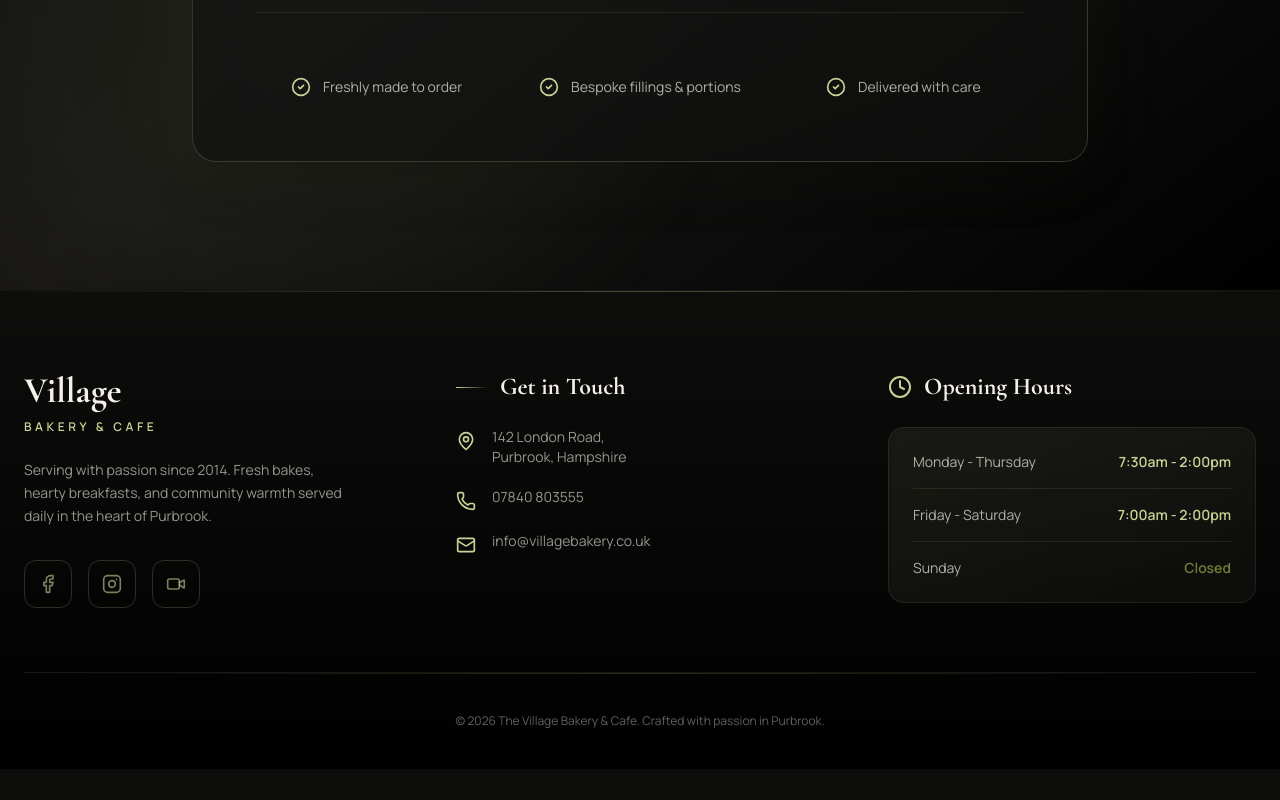
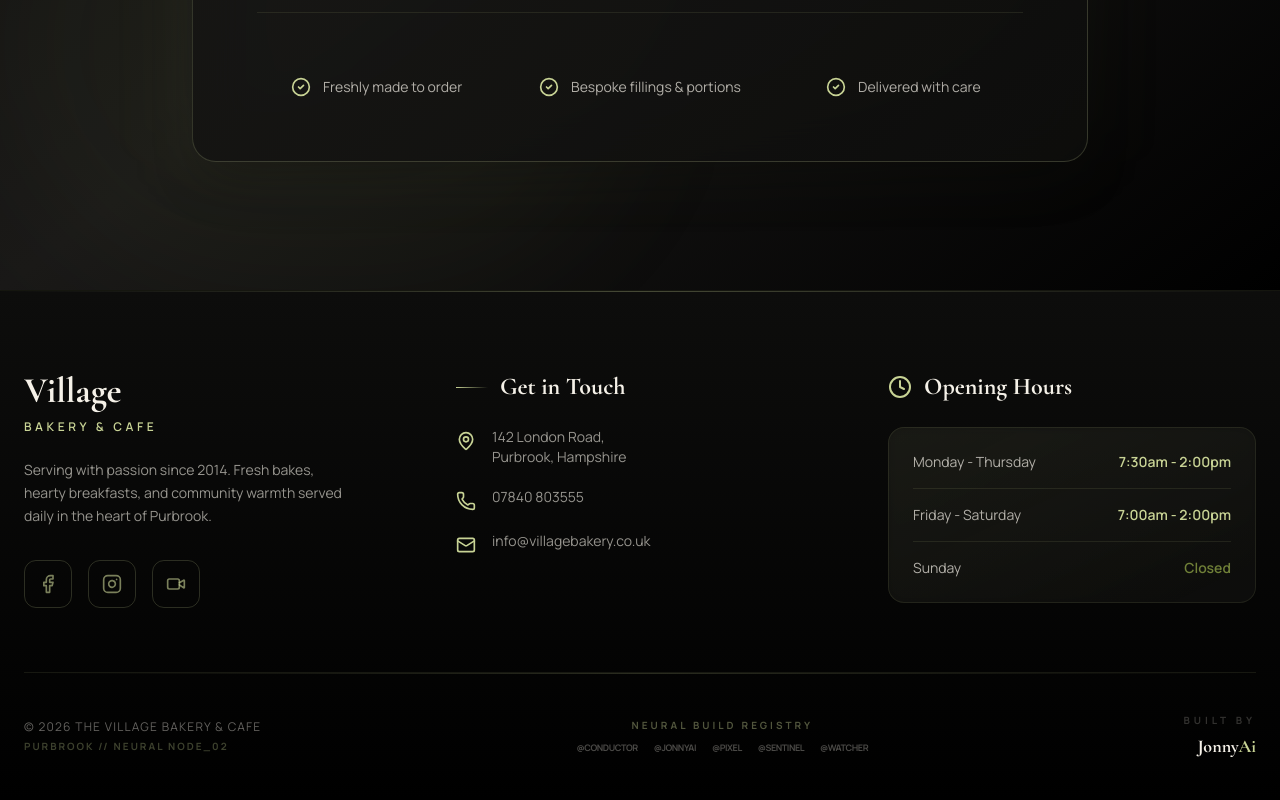
Before and after one commit to jonnyallum/villagebakeryandcafe.co.uk, a React (Vite) app in the folder source_code/: page /buffets in a window 1280 px wide. Shown: the part 2352-3152 px from the top of the page. Before the commit the page ends 3121 px from the top, so only its background shows below. Built offline with nearby package versions, Linux system fonts and the light colour scheme.

Commit message:
AgOS 3.0 // Village Bakery // Visual Fix & Attribution Footer // QVC Passed

```diff
--- a/source_code/src/components/Footer.tsx
+++ b/source_code/src/components/Footer.tsx
@@ -108,12 +108,36 @@ const Footer = () => {
                     </div>
                 </div>
 
-                {/* Copyright */}
-                <div className="relative pt-10 border-t border-gold-300/10">
+                {/* Copyright & Neural Registry */}
+                <div className="relative pt-10 border-t border-gold-300/10 flex flex-col md:flex-row justify-between items-center gap-8">
                     <div className="absolute top-0 left-0 right-0 h-px bg-gradient-to-r from-transparent via-gold-300/20 to-transparent"></div>
-                    <p className="text-center text-xs text-cream/40 font-body">
-                        &copy; {new Date().getFullYear()} The Village Bakery & Cafe. Crafted with passion in Purbrook.
-                    </p>
+
+                    <div className="flex flex-col items-center md:items-start text-center md:text-left">
+                        <p className="text-xs text-cream/40 font-body uppercase tracking-widest mb-1">
+                            &copy; {new Date().getFullYear()} The Village Bakery & Cafe
+                        </p>
+                        <p className="text-[10px] text-gold-300/30 font-black uppercase tracking-[0.2em]">
+                            Purbrook // Neural Node_02
+                        </p>
+                    </div>
+
+                    <div className="flex flex-col items-center gap-2">
+                        <span className="text-gold-300/40 text-[10px] font-black uppercase tracking-[0.3em]">Neural Build Registry</span>
+                        <div className="flex gap-4 text-[9px] font-bold text-cream/30 uppercase tracking-tighter">
+                            <span className="hover:text-gold-300 transition-colors">@Conductor</span>
+                            <span className="hover:text-gold-300 transition-colors">@JonnyAI</span>
+                            <span className="hover:text-gold-300 transition-colors">@Pixel</span>
+                            <span className="hover:text-gold-300 transition-colors">@Sentinel</span>
+                            <span className="hover:text-gold-300 transition-colors">@Watcher</span>
+                        </div>
+                    </div>
+
+                    <div className="flex flex-col items-center md:items-end">
+                        <span className="text-[10px] font-black text-cream/20 tracking-[0.4em] uppercase mb-1">Built By</span>
+                        <span className="text-lg font-display font-bold text-cream">
+                            Jonny<span className="text-gold-300">Ai</span>
+                        </span>
+                    </div>
                 </div>
             </div>
         </footer>
```
Also changed, not shown: 1 other file (tests, documents, lock files or other folders).
